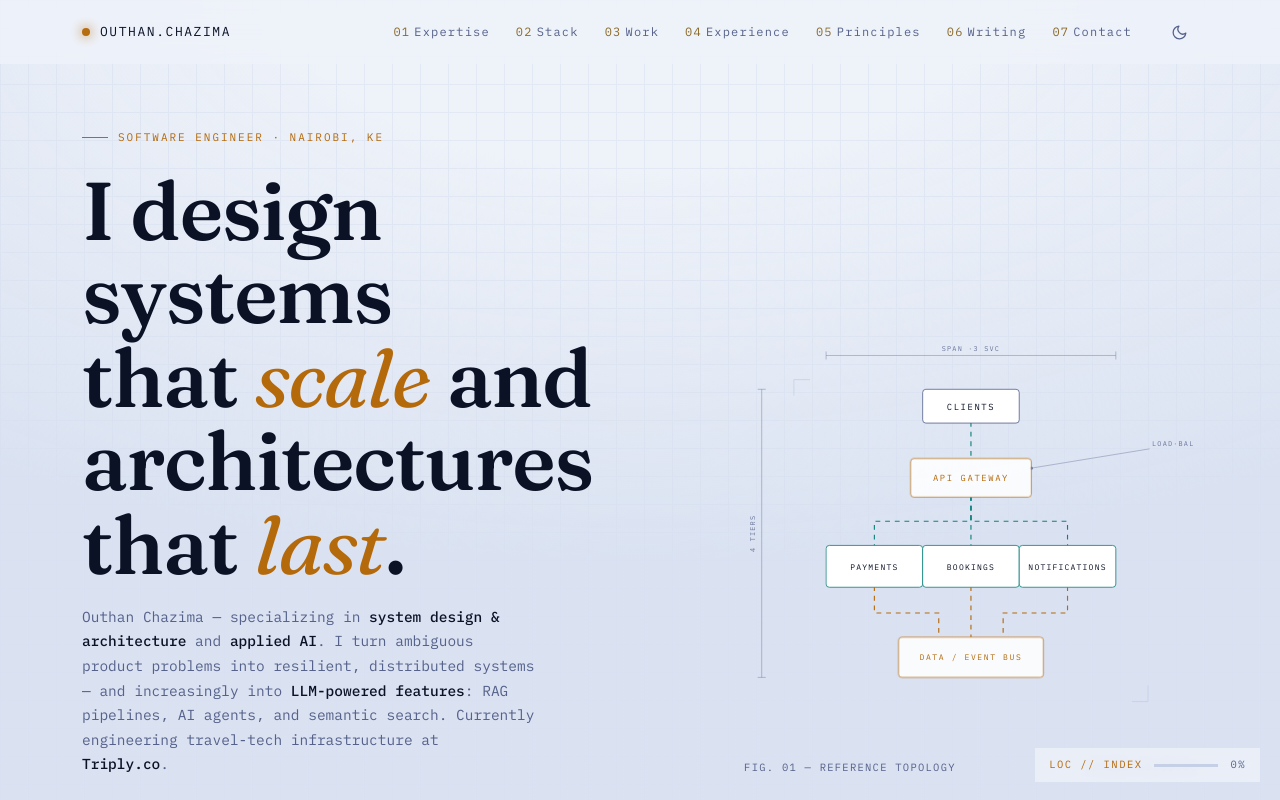
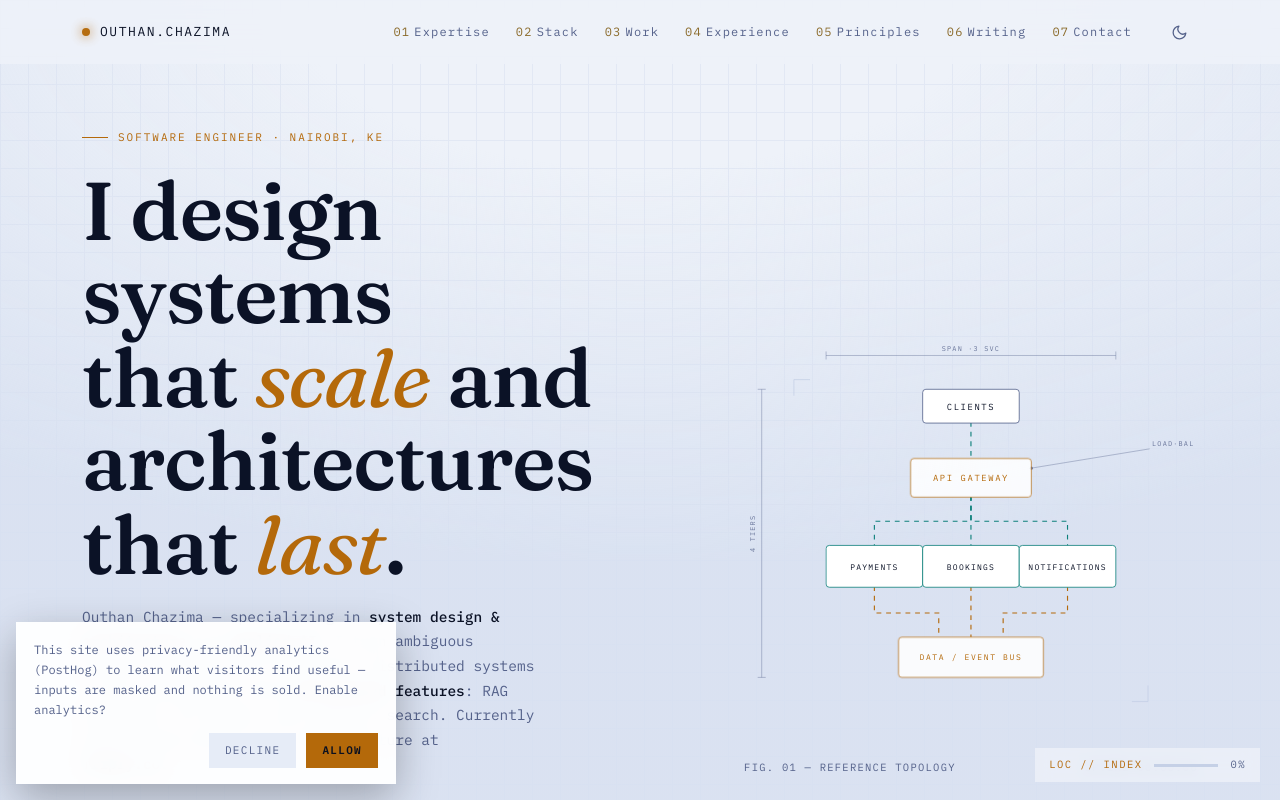
Before and after one commit to outhanchazima/outhanchazima.dev, an Angular app in the folder apps/web/: page / in a window 1280 px wide. Shown: the top 800 px of the page. Built offline with nearby package versions, Linux system fonts and the light colour scheme.

Commit message:
feat(analytics): integrate PostHog for analytics tracking and add consent banner

```diff
--- a/apps/web/package.json
+++ b/apps/web/package.json
@@ -21,6 +21,7 @@
     "@angular/router": "^22.0.0",
     "@angular/ssr": "^22.0.0",
     "express": "^5.1.0",
+    "posthog-js": "^1.381.0",
     "rxjs": "~7.8.0",
     "tailwindcss": "^4.3.0",
     "tslib": "^2.3.0"
--- a/apps/web/src/app/app.ts
+++ b/apps/web/src/app/app.ts
@@ -1,4 +1,12 @@
-import { AfterViewInit, ChangeDetectionStrategy, Component, OnInit, inject } from '@angular/core';
+import {
+  AfterViewInit,
+  ChangeDetectionStrategy,
+  Component,
+  OnInit,
+  afterNextRender,
+  effect,
+  inject,
+} from '@angular/core';
 import { NavbarComponent } from './components/navbar/navbar.component';
 import { HudComponent } from './components/hud/hud.component';
 import { BootComponent } from './components/boot/boot.component';
@@ -15,7 +23,9 @@ import { WritingComponent } from './components/writing/writing.component';
 import { CertificationsComponent } from './components/certifications/certifications.component';
 import { ContactComponent } from './components/contact/contact.component';
 import { FooterComponent } from './components/footer/footer.component';
+import { ConsentComponent } from './components/consent/consent.component';
 import { SeoService } from './core/services/seo.service';
+import { AnalyticsService } from './core/services/analytics.service';
 import { PORTFOLIO } from './core/data/portfolio.data';
 
 const SITE_URL = 'https://outhanchazima.dev/';
@@ -39,6 +49,7 @@ const SITE_URL = 'https://outhanchazima.dev/';
     CertificationsComponent,
     ContactComponent,
     FooterComponent,
+    ConsentComponent,
   ],
   template: `
     <app-boot />
@@ -59,11 +70,28 @@ const SITE_URL = 'https://outhanchazima.dev/';
       <app-contact />
     </main>
     <app-footer />
+    <app-consent />
   `,
 })
 export class App implements OnInit, AfterViewInit {
   private readonly seo = inject(SeoService);
   private readonly viewport = inject(ViewportService);
+  private readonly analytics = inject(AnalyticsService);
+
+  constructor() {
+    // Browser-only: restore consent + start PostHog if previously granted.
+    afterNextRender(() => this.analytics.bootstrap());
+
+    // Track which section a visitor is reading (deduped per session).
+    const seenSections = new Set<string>();
+    effect(() => {
+      const id = this.viewport.activeId();
+      if (id && !seenSections.has(id)) {
+        seenSections.add(id);
+        this.analytics.capture('section_viewed', { section: id });
+      }
+    });
+  }
 
   ngAfterViewInit(): void {
     // All sections are now in the DOM — wire up scroll-spy + progress.
--- /dev/null
+++ b/apps/web/src/app/components/consent/consent.component.ts
@@ -0,0 +1,28 @@
+import { ChangeDetectionStrategy, Component, inject } from '@angular/core';
+import { AnalyticsService } from '../../core/services/analytics.service';
+
+/**
+ * Minimal, accessible cookie/analytics consent banner. Shows only until the
+ * visitor makes a choice; PostHog is started solely on "Allow".
+ */
+@Component({
+  selector: 'app-consent',
+  changeDetection: ChangeDetectionStrategy.OnPush,
+  template: `
+    @if (analytics.consent() === null) {
+      <aside class="consent" role="dialog" aria-label="Analytics consent">
+        <p class="consent-text">
+          This site uses privacy-friendly analytics (PostHog) to learn what visitors find
+          useful — inputs are masked and nothing is sold. Enable analytics?
+        </p>
+        <div class="consent-actions">
+          <button type="button" class="consent-btn" (click)="analytics.deny()">Decline</button>
+          <button type="button" class="consent-btn primary" (click)="analytics.grant()">Allow</button>
+        </div>
+      </aside>
+    }
+  `,
+})
+export class ConsentComponent {
+  protected readonly analytics = inject(AnalyticsService);
+}
--- a/apps/web/src/app/components/theme-toggle/theme-toggle.component.ts
+++ b/apps/web/src/app/components/theme-toggle/theme-toggle.component.ts
@@ -1,5 +1,6 @@
 import { ChangeDetectionStrategy, Component, inject } from '@angular/core';
 import { ThemeService } from '../../core/services/theme.service';
+import { AnalyticsService } from '../../core/services/analytics.service';
 import { IconComponent } from '../../shared/icon.component';
 
 @Component({
@@ -10,7 +11,7 @@ import { IconComponent } from '../../shared/icon.component';
     <button
       type="button"
       class="toggle"
-      (click)="theme.toggle()"
+      (click)="onToggle()"
       [attr.aria-label]="theme.isDark() ? 'Switch to light theme' : 'Switch to dark theme'"
       [attr.aria-pressed]="theme.isDark()"
       title="Toggle theme"
@@ -21,4 +22,10 @@ import { IconComponent } from '../../shared/icon.component';
 })
 export class ThemeToggleComponent {
   protected readonly theme = inject(ThemeService);
+  private readonly analytics = inject(AnalyticsService);
+
+  protected onToggle(): void {
+    this.theme.toggle();
+    this.analytics.capture('theme_toggled', { theme: this.theme.isDark() ? 'dark' : 'light' });
+  }
 }
--- /dev/null
+++ b/apps/web/src/app/core/config/analytics.config.ts
@@ -0,0 +1,22 @@
+/**
+ * PostHog configuration.
+ *
+ * The PostHog *project API key* (`phc_…`) is a PUBLIC key — it is designed to
+ * ship in client-side code, so it is safe to commit. Grab yours from
+ * PostHog → Settings → Project → "Project API Key" and paste it below.
+ *
+ * While the key is left as the placeholder, analytics stays fully disabled
+ * (no script loads, no network calls), so local dev and SSR never error.
+ *
+ * Region: US Cloud. If you ever move to EU Cloud, swap the hosts to
+ * `https://eu.i.posthog.com` / `https://eu.posthog.com`.
+ */
+export const ANALYTICS = {
+  posthogKey: 'phc_qHH3Nt7JvBWUGb4HaDweVn7HayhnqfXWzpbBdPw6YqAj',
+  posthogHost: 'https://us.i.posthog.com',
+  posthogUiHost: 'https://us.posthog.com',
+} as const;
+
+/** True only once a real key has been filled in. */
+export const ANALYTICS_ENABLED =
+  ANALYTICS.posthogKey.startsWith('phc_') && !ANALYTICS.posthogKey.includes('REPLACE');
--- /dev/null
+++ b/apps/web/src/app/core/services/analytics.service.ts
@@ -0,0 +1,94 @@
+import { DOCUMENT, Injectable, PLATFORM_ID, inject, signal } from '@angular/core';
+import { isPlatformBrowser } from '@angular/common';
+import type { PostHog } from 'posthog-js';
+import { ANALYTICS, ANALYTICS_ENABLED } from '../config/analytics.config';
+
+type Consent = 'granted' | 'denied';
+const CONSENT_KEY = 'analytics_consent';
+
+/**
+ * SSR-safe wrapper around PostHog. `posthog-js` is loaded via dynamic import so
+ * it never touches the server bundle and only downloads in the browser *after*
+ * the visitor opts in. Captures pageviews, autocapture clicks, Core Web Vitals
+ * and masked session replays; `capture()` records explicit conversion events.
+ */
+@Injectable({ providedIn: 'root' })
+export class AnalyticsService {
+  private readonly platformId = inject(PLATFORM_ID);
+  private readonly document = inject(DOCUMENT);
+  private posthog?: PostHog;
+  private starting = false;
+
+  /** `null` = visitor hasn't chosen yet (show the banner). */
+  readonly consent = signal<Consent | null>(null);
+
+  /** Call once in the browser after the app has mounted. */
+  bootstrap(): void {
+    if (!isPlatformBrowser(this.platformId)) {
+      return;
+    }
+    const stored = this.read();
+    this.consent.set(stored);
+    if (stored === 'granted') {
+      void this.init();
+    }
+  }
+
+  /** Visitor accepted analytics. */
+  grant(): void {
+    this.write('granted');
+    this.consent.set('granted');
+    void this.init();
+  }
+
+  /** Visitor declined — never initialise, and opt out if somehow already on. */
+  deny(): void {
+    this.write('denied');
+    this.consent.set('denied');
+    this.posthog?.opt_out_capturing();
+  }
+
+  /** Record an explicit event (no-op until consent + a real key are present). */
+  capture(event: string, properties?: Record<string, unknown>): void {
+    this.posthog?.capture(event, properties);
+  }
+
+  private async init(): Promise<void> {
+    if (this.posthog || this.starting || !ANALYTICS_ENABLED || !isPlatformBrowser(this.platformId)) {
+      return;
+    }
+    this.starting = true;
+    const { default: posthog } = await import('posthog-js');
+    posthog.init(ANALYTICS.posthogKey, {
+      api_host: ANALYTICS.posthogHost,
+      ui_host: ANALYTICS.posthogUiHost,
+      person_profiles: 'identified_only',
+      capture_pageview: true,
+      capture_pageleave: true,
+      autocapture: true,
+      // Core Web Vitals (LCP, CLS, INP, …)
+      capture_performance: { web_vitals: true },
+      // Session replay with privacy-preserving masking
+      session_recording: { maskAllInputs: true },
+    });
+    posthog.opt_in_capturing();
+    this.posthog = posthog;
+  }
+
+  private read(): Consent | null {
+    try {
+      const v = this.document.defaultView?.localStorage.getItem(CONSENT_KEY);
+      return v === 'granted' || v === 'denied' ? v : null;
+    } catch {
+      return null;
+    }
+  }
+
+  private write(value: Consent): void {
+    try {
+      this.document.defaultView?.localStorage.setItem(CONSENT_KEY, value);
+    } catch {
+      /* storage blocked — choice simply won't persist */
+    }
+  }
+}
--- a/apps/web/src/styles.scss
+++ b/apps/web/src/styles.scss
@@ -1044,6 +1044,66 @@ h2 {
   box-shadow: 0 0 8px currentColor;
 }
 
+/* ===================== ANALYTICS CONSENT ===================== */
+.consent {
+  position: fixed;
+  left: 16px;
+  bottom: 16px;
+  z-index: 120;
+  width: min(380px, calc(100vw - 32px));
+  background: color-mix(in srgb, var(--ink-2) 94%, transparent);
+  backdrop-filter: blur(10px);
+  padding: 18px 18px 16px;
+  box-shadow: 0 14px 40px rgba(0, 0, 0, 0.28);
+  animation: consent-in 0.5s cubic-bezier(0.2, 0.7, 0.2, 1) both;
+}
+@keyframes consent-in {
+  from {
+    opacity: 0;
+    transform: translateY(14px);
+  }
+}
+.consent-text {
+  font-size: 12px;
+  line-height: 1.65;
+  color: var(--muted);
+  margin-bottom: 14px;
+}
+.consent-actions {
+  display: flex;
+  justify-content: flex-end;
+  gap: 10px;
+}
+.consent-btn {
+  font-family: var(--mono);
+  font-size: 11px;
+  letter-spacing: 0.12em;
+  text-transform: uppercase;
+  padding: 8px 16px;
+  background: var(--ink-3);
+  color: var(--muted);
+  cursor: pointer;
+  border: 0;
+  transition: 0.25s;
+}
+.consent-btn:hover {
+  color: var(--paper);
+}
+.consent-btn.primary {
+  background: var(--signal);
+  color: var(--on-signal);
+  font-weight: 600;
+}
+.consent-btn.primary:hover {
+  color: var(--on-signal);
+  box-shadow: 0 8px 24px var(--glow-amber);
+}
+@media (prefers-reduced-motion: reduce) {
+  .consent {
+    animation: none;
+  }
+}
+
 
 /* ===================== WORK (projects) ======================= */
 .work {
```
Also changed, not shown: 1 other file (tests, documents, lock files or other folders).
